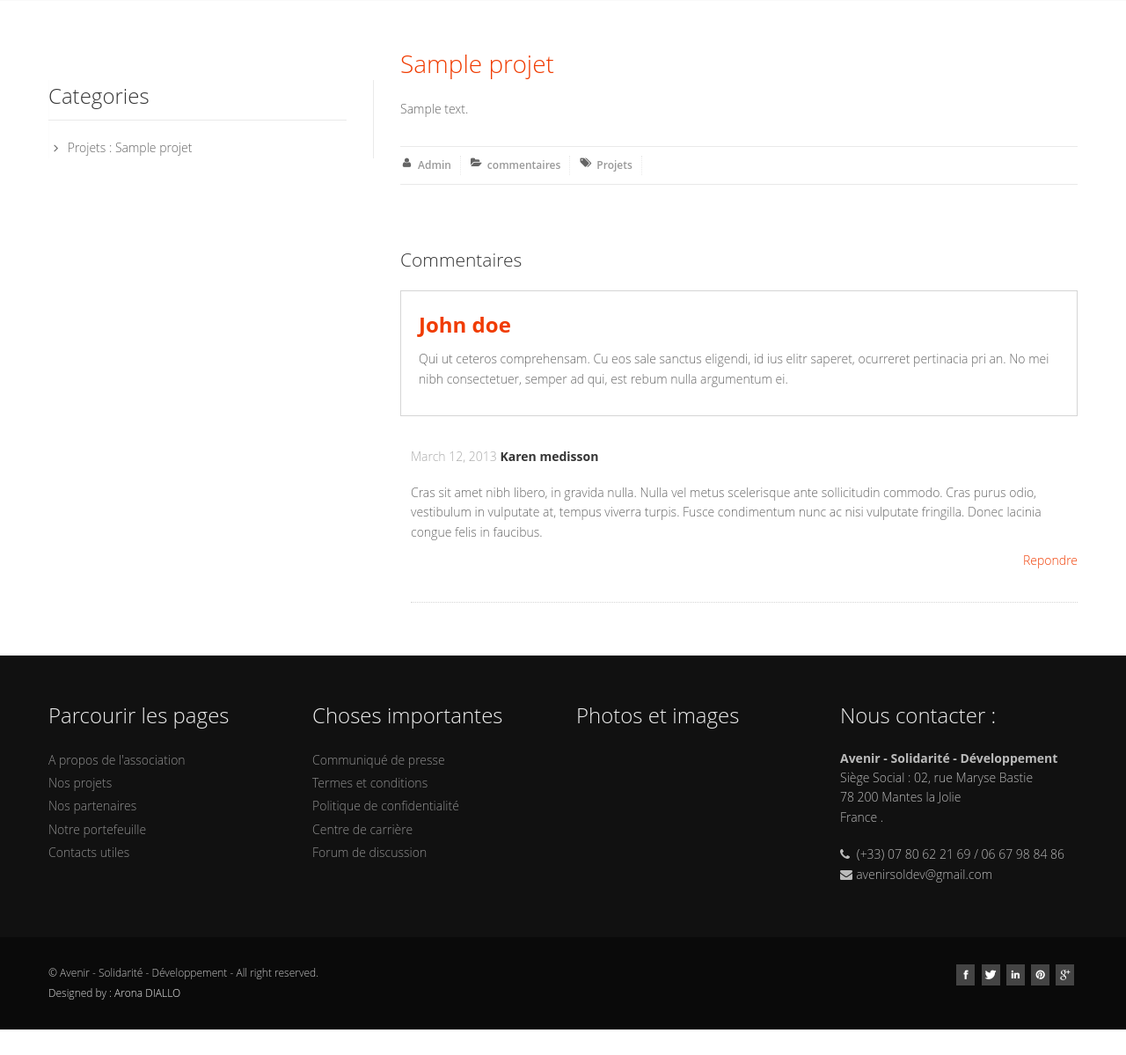
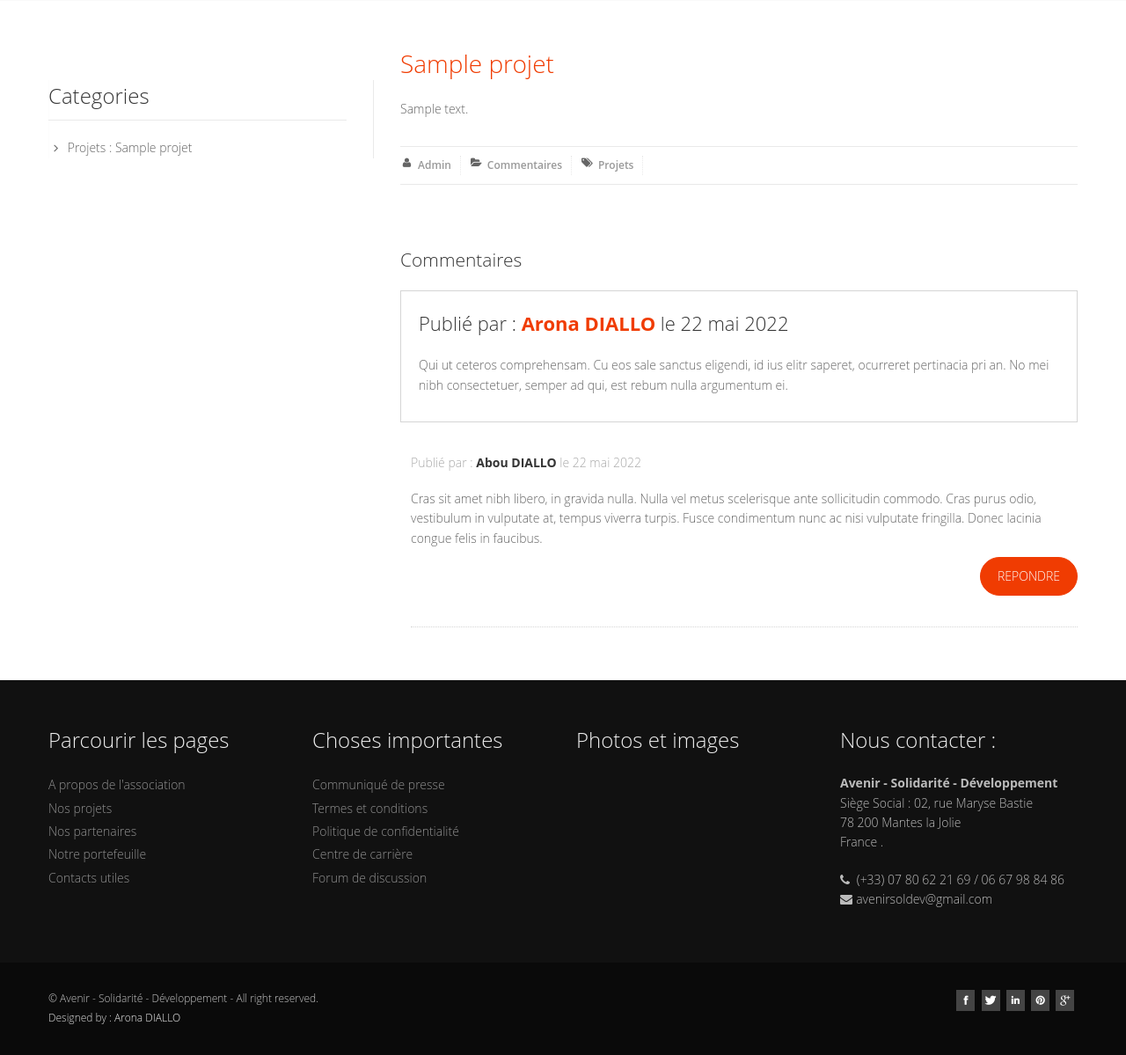
Before and after one commit to Roun1974/Association, a Symfony app: template templates/utilisateur/commentaires.html.twig in a window 1280 px wide. Shown: the part 338-1537 px from the top of the page at 88% size. Before the commit the page ends 1508 px from the top, so only its background shows below. Run offline with Twig, Linux system fonts and the light colour scheme; the template is opened without the code that fills it: most values are stand-ins (such as "Sample title", 1, 10 or a date in 2020); some libraries are stand-ins or nearby versions.

Commit message:
Affichage des commentaires

```diff
--- a/templates/inc/_nav.html.twig
+++ b/templates/inc/_nav.html.twig
@@ -107,7 +107,7 @@
                       <ul class="dropdown-menu">
                         <li><a href="{{ path('main_apropos') }}">Qui sommes nous ?</a></li>
 
-                        <li><a href="#">Témoignages</a></li>
+                        <li><a href="{{ path('main_temoignage') }}">Témoignages</a></li>
                       </ul>
                     </li>
                     <li class="dropdown">
--- a/templates/utilisateur/commentaires.html.twig
+++ b/templates/utilisateur/commentaires.html.twig
@@ -43,7 +43,7 @@
 
                     <ul class="meta-post">
                       <li><i class="icon-user"></i><a href="#"> Admin</a></li>
-                      <li><i class="icon-folder-open"></i><a href="#"> commentaires</a></li>
+                      <li><i class="icon-folder-open"></i><a href="#"> Commentaires</a></li>
                       <li><i class="icon-tags"></i><a href="#">Projets</a></li>
                     </ul>
                   </div>
@@ -52,24 +52,27 @@
             </article>
             <!-- author info -->
               <h4 class="lead">Commentaires</h4>
+                {% for projet in projets %}
             <div class="about-author">
+              <h6>Publié par :<strong><a href="#"> Arona DIALLO</a></strong> le 22 mai 2022</h6>
 
-              <h5><strong><a href="#">John doe</a></strong></h5>
               <p>
                 Qui ut ceteros comprehensam. Cu eos sale sanctus eligendi, id ius elitr saperet, ocurreret pertinacia pri an. No mei nibh consectetuer, semper ad qui, est rebum nulla argumentum ei.
               </p>
+
             </div>
+              {% endfor %}
             <div class="comment-area">
 
               <div class="media">
 
                 <div class="media-body">
                   <div class="media-content">
-                    <h6><span>March 12, 2013</span> Karen medisson</h6>
+                    <h6><span>Publié par :</span> Abou DIALLO  <span> le 22 mai 2022<span></h6>
                     <p>
                       Cras sit amet nibh libero, in gravida nulla. Nulla vel metus scelerisque ante sollicitudin commodo. Cras purus odio, vestibulum in vulputate at, tempus viverra turpis. Fusce condimentum nunc ac nisi vulputate fringilla. Donec lacinia congue felis in faucibus.
                     </p>
-                    <a href="#" class="align-right">Repondre</a>
+                    <a href="#" class="btn btn-large btn-theme btn-rounded align-right">Repondre</a>
                   </div>
                 </div>
               </div>
```
